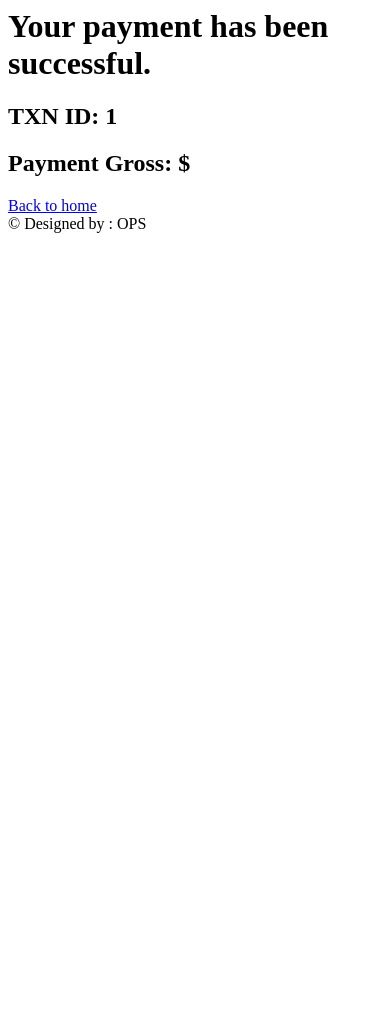
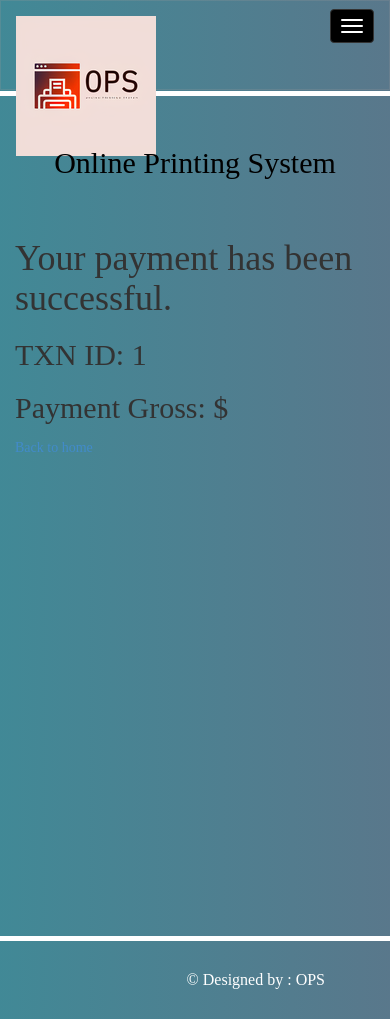
Before and after one commit to jagatish10/ops, a PHP site: page /paypal/success.php?tx=1 in a window 390 px wide. Before the commit the page ends 233 px from the top, so only its background shows below. Run offline with PHP 8.4, Linux system fonts and the light colour scheme; data that the repository does not hold is empty.

Commit message:
Update success.php

```diff
--- a/paypal/success.php
+++ b/paypal/success.php
@@ -1,3 +1,68 @@
+<!DOCTYPE html>
+<html xmlns="http://www.w3.org/1999/xhtml">
+<head>
+    <meta charset="utf-8" />
+    <meta name="viewport" content="width=device-width, initial-scale=1, maximum-scale=1" />
+    <meta name="description" content="" />
+    <meta name="author" content="" />
+    <!--[if IE]>
+        <meta http-equiv="X-UA-Compatible" content="IE=edge,chrome=1">
+        <![endif]-->
+    <title>HOME</title>
+    <!-- BOOTSTRAP CORE STYLE  -->
+    <link href="assets/css/bootstrap.css" rel="stylesheet" />
+    <!-- FONT AWESOME STYLE  -->
+    <link href="assets/css/font-awesome.css" rel="stylesheet" />
+    <!-- CUSTOM STYLE  -->
+    <link href="assets/css/style.css" rel="stylesheet" />
+    <!-- GOOGLE FONT -->
+    <link href='http://fonts.googleapis.com/css?family=Open+Sans' rel='stylesheet' type='text/css' />
+
+</head>
+<body>
+    <div class="navbar navbar-inverse set-radius-zero" >
+        <div class="container">
+            <div class="navbar-header">
+                <button type="button" class="navbar-toggle" data-toggle="collapse" data-target=".navbar-collapse">
+                    <span class="icon-bar"></span>
+                    <span class="icon-bar"></span>
+                    <span class="icon-bar"></span>
+                </button>
+                <a class="navbar-brand">
+
+                    <img src="assets/img/opslogo.png" />
+                </a>
+
+            </div>
+        </div>
+    </div>
+
+    <section class="menu-section">
+        <div class="container">
+            <div class="row ">
+                <div class="col-md-12">
+                    <div class="navbar-collapse collapse ">
+                        <ul id="menu-top" class="nav navbar-nav navbar-right">
+                         <li><a href="../user/utama.php">HOME</a></li>
+                       </ul>
+                         <ul id="menu-top" class="nav navbar-nav navbar-right">
+                        </ul>
+                    </div>
+                </div>
+
+            </div>
+        </div>
+    </section>
+
+    <div class="content-wrapper">
+         <div class="container">
+        <div class="row pad-botm">
+            <div class="col-md-12">
+                <h4 class="header">Online Printing System</h4>
+
+                </div>
+     </div>
+
 <?php
 include("../dbconnect.php");
 
@@ -21,76 +86,6 @@ if(!empty($txn_id)){
         $orderItemResult=mysqli_query($dbconn,"SELECT p.FILE, i.gross_amount FROM stat_success as i LEFT JOIN stat as p ON p.ORDE_ID = i.item_id WHERE payment_id = '".$payment_id."'");
       //  $orderItemResult = $db->query("SELECT p.name, i.quantity, i.gross_amount FROM order_items as i LEFT JOIN products as p ON p.id = i.item_number WHERE payment_id = '".$payment_id."'");
 ?>
-
-<!DOCTYPE html>
-<html xmlns="http://www.w3.org/1999/xhtml">
-<head>
-    <meta charset="utf-8" />
-    <meta name="viewport" content="width=device-width, initial-scale=1, maximum-scale=1" />
-    <meta name="description" content="" />
-    <meta name="author" content="" />
-    <!--[if IE]>
-        <meta http-equiv="X-UA-Compatible" content="IE=edge,chrome=1">
-        <![endif]-->
-    <title>HOME</title>
-    <!-- BOOTSTRAP CORE STYLE  -->
-    <link href="user/assets/css/bootstrap.css" rel="stylesheet" />
-    <!-- FONT AWESOME STYLE  -->
-    <link href="user/assets/css/font-awesome.css" rel="stylesheet" />
-    <!-- CUSTOM STYLE  -->
-    <link href="user/assets/css/style.css" rel="stylesheet" />
-    <!-- GOOGLE FONT -->
-    <link href='http://fonts.googleapis.com/css?family=Open+Sans' rel='stylesheet' type='text/css' />
-
-</head>
-<body>
-    <div class="navbar navbar-inverse set-radius-zero" >
-        <div class="container">
-            <div class="navbar-header">
-                <button type="button" class="navbar-toggle" data-toggle="collapse" data-target=".navbar-collapse">
-                    <span class="icon-bar"></span>
-                    <span class="icon-bar"></span>
-                    <span class="icon-bar"></span>
-                </button>
-                <a class="navbar-brand">
-
-                    <img src="user/assets/img/opslogo.png" />
-                </a>
-
-            </div>
-        </div>
-    </div>
-    <!-- LOGO HEADER END-->
-    <section class="menu-section">
-        <div class="container">
-            <div class="row ">
-                <div class="col-md-12">
-                    <div class="navbar-collapse collapse ">
-                        <ul id="menu-top" class="nav navbar-nav navbar-right">
-                         <li><a href="user/login.php">USER</a></li>
-                         <li><a href="admin/login.php">ADMIN</a></li>
-                       </ul>
-                         <ul id="menu-top" class="nav navbar-nav navbar-right">
-                            <li><a href="user/login.php" >HOME</a></li>
-                            <li><a href="admin/login.php">USER MANUAL</a></li>
-                            <li><a href="admin/login.php">ABOUT</a></li>
-                            <li><a href="admin/login.php">CONTACT US</a></li>
-                        </ul>
-                    </div>
-                </div>
-
-            </div>
-        </div>
-    </section>
-     <!-- MENU SECTION END-->
-    <div class="content-wrapper">
-         <div class="container">
-        <div class="row pad-botm">
-            <div class="col-md-12">
-                <h4 class="header">Online Printing System</h4>
-
-                </div>
-     </div>
 
      <h1>Your payment has been successful.</h1>
      <h2>Payment ID: <?php echo $payment_id; ?></h2>
@@ -141,11 +136,11 @@ if(!empty($txn_id)){
   <!-- FOOTER SECTION END-->
 <!-- JAVASCRIPT FILES PLACED AT THE BOTTOM TO REDUCE THE LOADING TIME  -->
 <!-- CORE JQUERY  -->
-<script src="user/assets/js/jquery-1.10.2.js"></script>
+<script src="assets/js/jquery-1.10.2.js"></script>
 <!-- BOOTSTRAP SCRIPTS  -->
-<script src="user/assets/js/bootstrap.js"></script>
+<script src="assets/js/bootstrap.js"></script>
   <!-- CUSTOM SCRIPTS  -->
-<script src="user/assets/js/custom.js"></script>
+<script src="assets/js/custom.js"></script>
 
 </body>
 </html>
```
